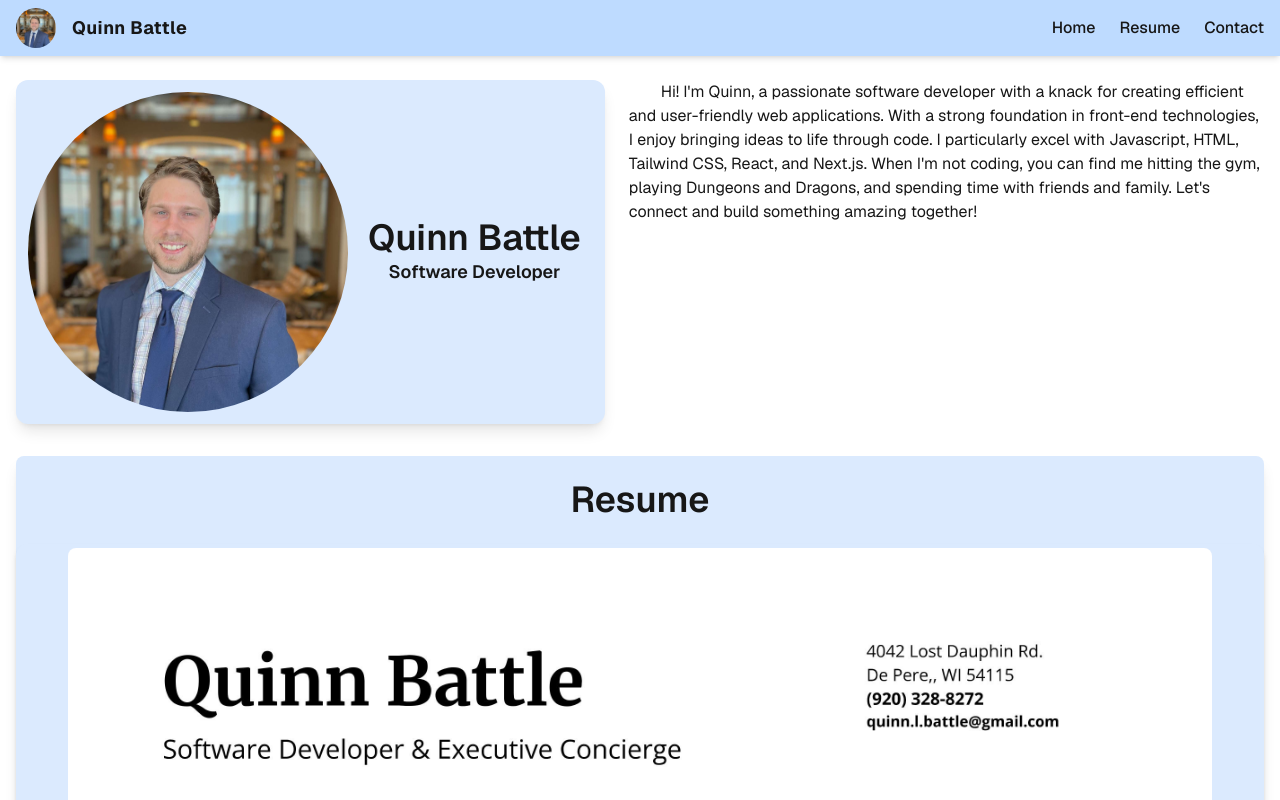
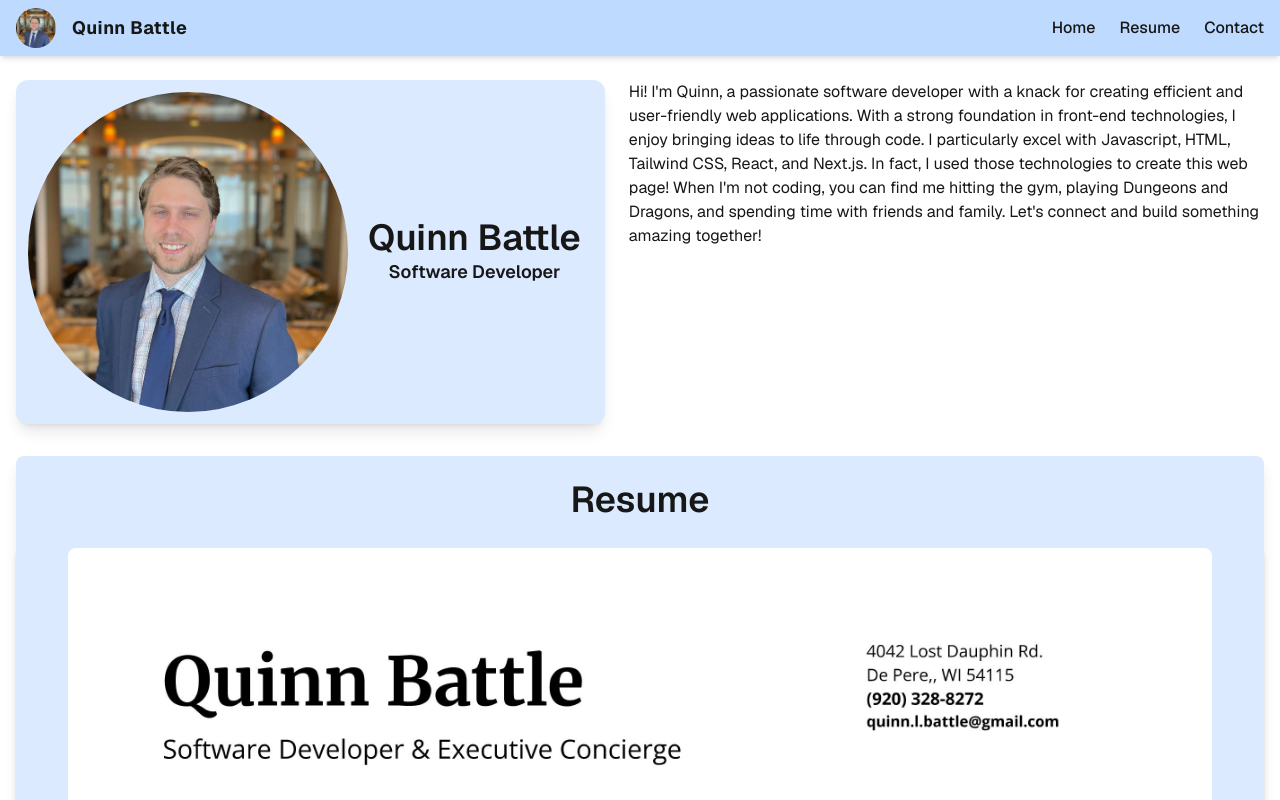
Before and after one commit to q-bat/portfolio, a Next.js app: page / in a window 1280 px wide. Shown: the top 800 px of the page. Built offline with nearby package versions, Linux system fonts and the light colour scheme.

Commit message:
Updated Intro

```diff
--- a/src/app/page.tsx
+++ b/src/app/page.tsx
@@ -61,10 +61,11 @@ export default function Home() {
               <span className="text-sm sm:text-lg font-semibold">Software Developer</span>
             </div>
           </div>
-          <div className="indent-8">
+          <div>
             Hi! I&apos;m Quinn, a passionate software developer with a knack for creating efficient and user-friendly web
              applications. With a strong foundation in front-end technologies, I enjoy bringing ideas to life through
-             code. I particularly excel with Javascript, HTML, Tailwind CSS, React, and Next.js. When I&apos;m not coding,
+             code. I particularly excel with Javascript, HTML, Tailwind CSS, React, and Next.js. In fact, I used
+              those technologies to create this web page! When I&apos;m not coding,
              you can find me hitting the gym, playing Dungeons and Dragons, and spending time with friends and family.
              Let&apos;s connect and build something amazing together!
           </div>
```
